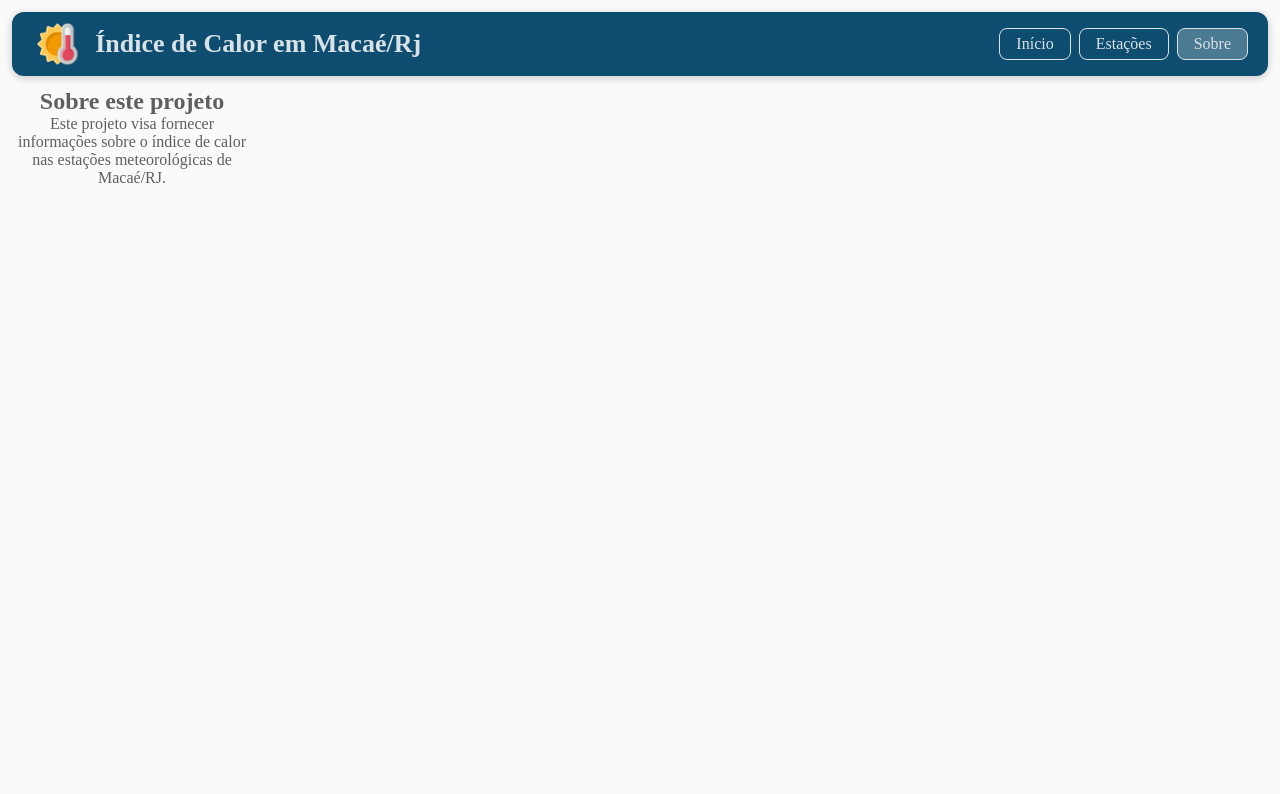
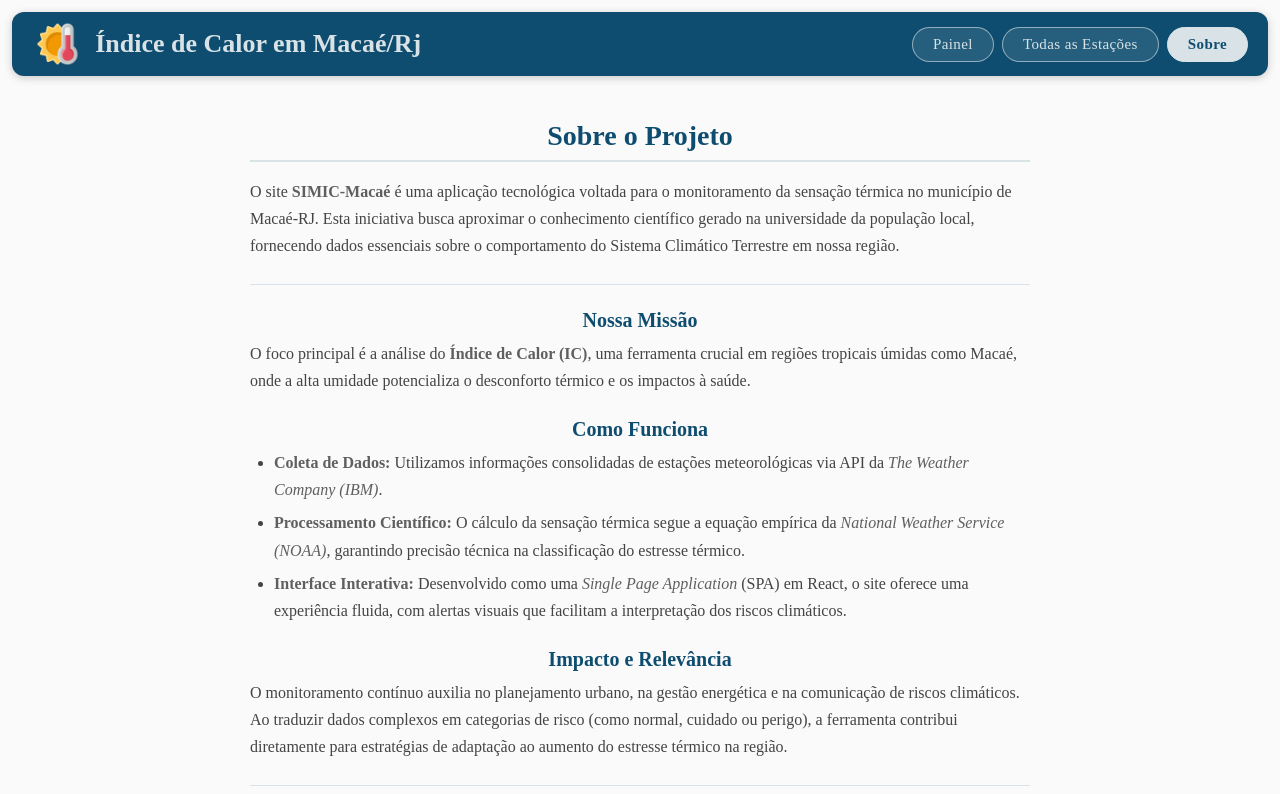
Before and after one commit to Observadores-Clima-Tempo/simicmacae, a React (Vite) app: page / in a window 1280 px wide. Both pictures are taken after a click on the button "Sobre". Shown: the top 794 px of the page. Built offline with nearby package versions, Linux system fonts and the light colour scheme; no server answers.

Commit message:
css em todo o site desktop

```diff
--- a/src/App.css
+++ b/src/App.css
@@ -16,6 +16,58 @@
     box-sizing: border-box;
     height: 100vh;
     overflow: hidden;
+  }
+
+  #sobre-o-projeto {
+    grid-column: 1 / -1;
+    grid-row: 2 / -1;
+    overflow-y: auto;
+    max-width: 860px;
+    margin: 0 auto;
+    padding: 32px 40px;
+    box-sizing: border-box;
+    text-align: left;
+  }
+
+  #sobre-o-projeto h2 {
+    font-size: 28px;
+    color: #0e4d6f;
+    margin-bottom: 16px;
+    border-bottom: 2px solid #d9e3e7;
+    padding-bottom: 8px;
+  }
+
+  #sobre-o-projeto h3 {
+    font-size: 20px;
+    color: #0e4d6f;
+    margin: 24px 0 8px;
+  }
+
+  #sobre-o-projeto p {
+    font-size: 16px;
+    color: #444;
+    line-height: 1.7;
+    margin-bottom: 12px;
+    text-align: left;
+  }
+
+  #sobre-o-projeto ul {
+    padding-left: 24px;
+    margin-bottom: 12px;
+  }
+
+  #sobre-o-projeto li {
+    font-size: 16px;
+    color: #444;
+    line-height: 1.7;
+    margin-bottom: 6px;
+    text-align: left;
+  }
+
+  #sobre-o-projeto hr {
+    border: none;
+    border-top: 1px solid #d9e3e7;
+    margin: 24px 0;
   }
 }
 
--- a/src/App.jsx
+++ b/src/App.jsx
@@ -1,6 +1,6 @@
 import { useState } from "react";
 import "./App.css";
-import 'leaflet/dist/leaflet.css';
+import "leaflet/dist/leaflet.css";
 import Header from "./components/Header/Header";
 import EstacaoMenu from "./components/EstacaoMenu/EstacaoMenu";
 import EstacaoCardList from "./components/EstacaoCardList/EstacaoCardList";
@@ -27,12 +27,79 @@ function App() {
         );
       case "sobre":
         return (
-          <main>
-            <h2>Sobre este projeto</h2>
+          <main id="sobre-o-projeto">
+            <h2>Sobre o Projeto</h2>
             <p>
-              Este projeto visa fornecer informações sobre o índice de calor nas
-              estações meteorológicas de Macaé/RJ.
+              O site <strong>SIMIC-Macaé</strong> é uma
+              aplicação tecnológica voltada para o monitoramento da sensação
+              térmica no município de Macaé-RJ. Esta iniciativa
+              busca aproximar o conhecimento científico gerado na universidade
+              da população local, fornecendo dados essenciais sobre o
+              comportamento do Sistema Climático Terrestre em nossa região.
             </p>
+
+            <hr />
+
+            <h3>Nossa Missão</h3>
+            <p>
+              O foco principal é a análise do{" "}
+              <strong>Índice de Calor (IC)</strong>, uma ferramenta crucial em
+              regiões tropicais úmidas como Macaé, onde a alta umidade
+              potencializa o desconforto térmico e os impactos à saúde.
+            </p>
+
+            <h3>Como Funciona</h3>
+            <ul>
+              <li>
+                <strong>Coleta de Dados:</strong> Utilizamos informações
+                consolidadas de estações meteorológicas via API da{" "}
+                <em>The Weather Company (IBM)</em>.
+              </li>
+              <li>
+                <strong>Processamento Científico:</strong> O cálculo da sensação
+                térmica segue a equação empírica da{" "}
+                <em>National Weather Service (NOAA)</em>, garantindo precisão
+                técnica na classificação do estresse térmico.
+              </li>
+              <li>
+                <strong>Interface Interativa:</strong> Desenvolvido como uma{" "}
+                <em>Single Page Application</em> (SPA) em React, o site oferece
+                uma experiência fluida, com alertas visuais que facilitam a
+                interpretação dos riscos climáticos.
+              </li>
+            </ul>
+
+            <h3>Impacto e Relevância</h3>
+            <p>
+              O monitoramento contínuo auxilia no planejamento urbano, na gestão
+              energética e na comunicação de riscos climáticos. Ao
+              traduzir dados complexos em categorias de risco (como normal,
+              cuidado ou perigo), a ferramenta contribui diretamente para
+              estratégias de adaptação ao aumento do estresse térmico na
+              região.
+            </p>
+
+            <hr />
+
+            <h3>Equipe e Coordenação</h3>
+            <p>
+              Este produto tecnológico é fruto de pesquisa acadêmica sob a
+              coordenação da{" "}
+              <strong>
+                Profa. Maria Gertrudes Alvarez Justi da Silva (UENF)
+              </strong>
+              .
+            </p>
+            <ul>
+              <li>
+                <strong>Coordenação:</strong> Profa. Maria Gertrudes Alvarez
+                Justi da Silva (justi@uenf.br)
+              </li>
+              <li>
+                <strong>Participantes:</strong> Luciana da Silva Costa Teixeira,
+                Tamiles Ferreira de Souza e Valmir Monteiro Junior
+              </li>
+            </ul>
           </main>
         );
       case "inicio":
--- a/src/components/EstacaoBotao/EstacaoBotao.css
+++ b/src/components/EstacaoBotao/EstacaoBotao.css
@@ -47,7 +47,7 @@
     border: none;
     border-radius: 0;
     background: #fafafa;
-    font-size: 14px;
+    font-size: 16px;
     text-align: left;
     width: 100%;
     border-bottom: 1px solid #d9e3e7;
--- a/src/components/EstacaoCard/EstacaoCard.css
+++ b/src/components/EstacaoCard/EstacaoCard.css
@@ -114,6 +114,7 @@
     display: flex;
     flex-direction: column;
     padding: 0 0 8px 0;
+    container-type: inline-size;
   }
 
   .estacao-card-bairro {
@@ -121,8 +122,11 @@
     font-weight: bold;
     text-align: center;
     font-family: sans-serif;
-    padding: 8px 0 4px;
+    padding: 8px 6px 4px;
     flex-shrink: 0;
+    white-space: nowrap;
+    overflow: hidden;
+    text-overflow: ellipsis;
     color: #0e4d6f;
   }
 
@@ -141,8 +145,8 @@
   .bkg-categoria-ic {
     border-radius: 8px;
     border: 1px solid #888;
-    margin-bottom: 6px;
-    width: 100%;
+    margin: 0 10px 6px 10px;
+    width: calc(100% - 20px);
     box-shadow: 0 4px 12px rgba(0, 0, 0, 0.5);
     flex-shrink: 0;
     min-height: 40px;
--- /dev/null
+++ b/src/components/EstacaoCardList/EstacaoCardList.css
@@ -0,0 +1,32 @@
+@media (min-width: 768px) {
+  .estacao-card-list-wrapper {
+    grid-column: 1 / -1;
+    grid-row: 2 / -1;
+    overflow-y: auto;
+    min-height: 0;
+  }
+
+  .estacao-card-list-titulo {
+    font-size: 22px;
+    font-weight: bold;
+    color: #0e4d6f;
+    text-align: center;
+    padding: 16px 0 12px;
+  }
+
+  .estacao-card-list-container {
+    display: grid;
+    grid-template-columns: repeat(auto-fill, minmax(280px, 1fr));
+    gap: 16px;
+    padding: 0 16px 16px;
+    align-items: start;
+    width: 100%;
+    box-sizing: border-box;
+  }
+
+  /* Cancela o posicionamento fixo no grid do .App */
+  .estacao-card-list-container .estacao-card-container {
+    grid-column: unset;
+    grid-row: unset;
+  }
+}
--- a/src/components/EstacaoCardList/EstacaoCardList.jsx
+++ b/src/components/EstacaoCardList/EstacaoCardList.jsx
@@ -1,15 +1,16 @@
 import EstacaoCard from "../EstacaoCard/EstacaoCard";
 import { catalogoEstacoes } from "../../data/estacoes";
+import "./EstacaoCardList.css";
 
 export default function EstacaoCardList() {
   return (
-    <>
-      <h2>Estações Ativas</h2>
-      <div>
+    <div className="estacao-card-list-wrapper">
+      {/* <h2 className="estacao-card-list-titulo">Estações Ativas</h2> */}
+      <div className="estacao-card-list-container">
         {catalogoEstacoes.getEstacoesAtivas().map((estacao) =>
             <EstacaoCard key={estacao.id+"_card"} stationId={estacao.id}>{estacao.bairro}</EstacaoCard>
         )}
       </div>
-    </>
+    </div>
   );
 }
--- a/src/components/Header/Header.css
+++ b/src/components/Header/Header.css
@@ -61,22 +61,29 @@
     }
 
     .menu-navegacao button {
-        background: transparent;
-        border: 1px solid #d9e3e7;
+        background: rgba(255, 255, 255, 0.1);
+        border: 1.5px solid rgba(217, 227, 231, 0.6);
         color: #d9e3e7;
-        padding: 6px 16px;
-        border-radius: 8px;
+        padding: 8px 20px;
+        border-radius: 20px;
         cursor: pointer;
-        font-size: 16px;
+        font-size: 15px;
         font-family: 'Times New Roman', Times, Georgia, Garamond, serif;
+        letter-spacing: 0.4px;
+        transition: background 0.2s, border-color 0.2s, color 0.2s;
     }
 
     .menu-navegacao button:hover {
-        background: rgba(255, 255, 255, 0.15);
+        background: rgba(255, 255, 255, 0.22);
+        border-color: #d9e3e7;
+        color: #ffffff;
     }
 
     .menu-navegacao button:disabled {
-        background: rgba(255, 255, 255, 0.25);
+        background: #d9e3e7;
+        border-color: #d9e3e7;
+        color: #0e4d6f;
+        font-weight: bold;
         cursor: default;
     }
 }
--- a/src/components/Header/Header.jsx
+++ b/src/components/Header/Header.jsx
@@ -7,8 +7,8 @@ export default function Header({ menuSelecionado, selecionarMenu }) {
       <img src={image} alt="Logo SIM-IC-Macae" className="logo-termometro" />
       <h1 className="titulo-app">Índice de Calor em Macaé/Rj </h1>
       <nav className="menu-navegacao">
-        <button onClick={() => selecionarMenu("inicio")} disabled={menuSelecionado === "inicio"}>Início</button>
-        <button onClick={() => selecionarMenu("estacoes")} disabled={menuSelecionado === "estacoes"}>Estações</button>
+        <button onClick={() => selecionarMenu("inicio")} disabled={menuSelecionado === "inicio"}>Painel</button>
+        <button onClick={() => selecionarMenu("estacoes")} disabled={menuSelecionado === "estacoes"}>Todas as Estações</button>
         <button onClick={() => selecionarMenu("sobre")} disabled={menuSelecionado === "sobre"}>Sobre</button>
       </nav>
     </header>
```
